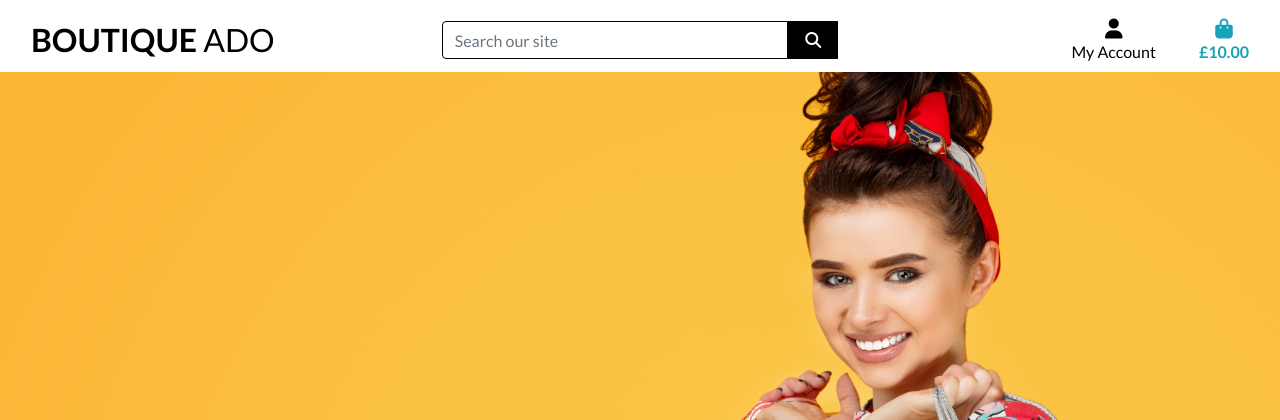
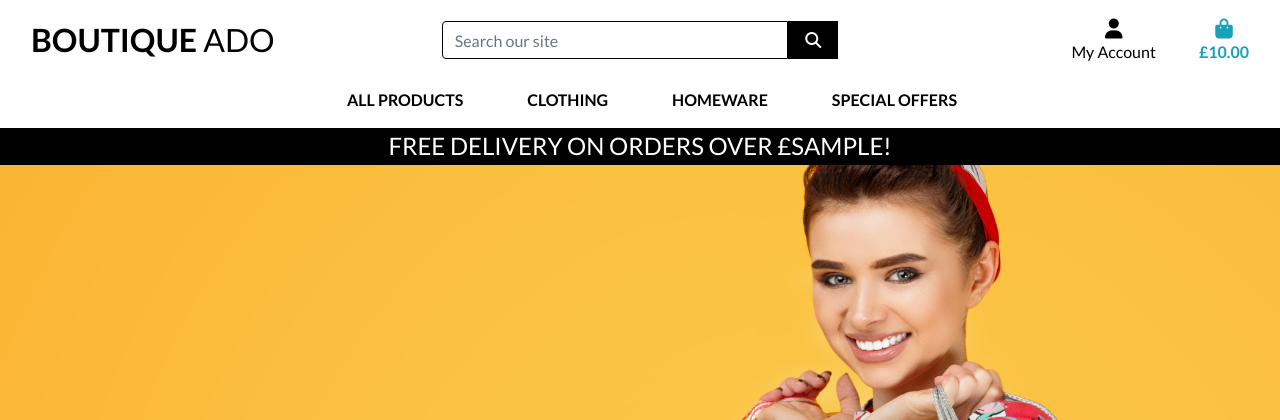
Before and after one commit to DeannaCarina/Boutique-Ado-Walkthrough, a Django app: template templates/base.html in a window 1280 px wide. Shown: the top 420 px of the page. Run offline with Django 3.2, Linux system fonts and the light colour scheme; the template is opened without the code that fills it: most values are stand-ins (such as "Sample title", 1, 10 or a date in 2020); some libraries are stand-ins or nearby versions.

Commit message:
add: Modile and main navbars

```diff
--- a/static/css/base.css
+++ b/static/css/base.css
@@ -56,6 +56,10 @@ body {
     border: 1px solid black !important;
 }
 
+.bg-black {
+    background: black !important;
+}
+
 /* -------------------------------- Media Queries */
 
 /* Slightly larger container on xl screens */
--- a/templates/base.html
+++ b/templates/base.html
@@ -16,7 +16,9 @@
   {% block corecss %}
   <link rel="stylesheet" href="https://stackpath.bootstrapcdn.com/bootstrap/4.4.1/css/bootstrap.min.css"
     integrity="sha384-Vkoo8x4CGsO3+Hhxv8T/Q5PaXtkKtu6ug5TOeNV6gBiFeWPGFN9MuhOf23Q9Ifjh" crossorigin="anonymous">
-  <link href="https://fonts.googleapis.com/css2?family=Lato:wght@100;300;400;700;900&family=Roboto:wght@100;300;400;500;700;900&display=swap" rel="stylesheet">
+  <link
+    href="https://fonts.googleapis.com/css2?family=Lato:wght@100;300;400;700;900&family=Roboto:wght@100;300;400;500;700;900&display=swap"
+    rel="stylesheet">
   <link rel="stylesheet" href="{% static 'css/base.css' %}">
   {% endblock %}
 
@@ -104,6 +106,30 @@
           </li>
         </ul>
       </div>
+
+
+
+
+
+
+
+    </div>
+    <div class="row bg-white">
+      <nav class="navbar navbar-expand-lg navbar-light w-100">
+        <button class="navbar-toggler" type="button" data-toggle="collapse" data-target="#main-nav"
+          aria-controls="main-nav" aria-expanded="false" aria-label="Toggle navigation">
+          <span class="navbar-toggler-icon"></span>
+        </button>
+
+        {% include 'includes/mobile-top-header.html' %}
+        {% include 'includes/main-nav.html' %}
+
+      </nav>
+    </div>
+    <div id="delivery-banner" class="row text-center">
+      <div class="col bg-black text-white">
+        <h4 class="logo-font my-1">Free delivery on orders over £{{ free_shipping_threshold }}!</h4>
+      </div>
     </div>
   </header>
 
--- /dev/null
+++ b/templates/includes/main-nav.html
@@ -0,0 +1,51 @@
+<div class="collapse navbar-collapse" id="main-nav">
+    <ul class="navbar-nav w-auto mx-auto">
+        <li class="nav-item dropdown">
+            <a class="logo-font font-weight-bold nav-link text-black mr-5" href="#" id="all-products-link" data-toggle="dropdown" aria-haspopup="true" aria-expanded="false">
+                All Products
+            </a>
+            <div class="dropdown-menu border-0" aria-labelledby="all-products-link">
+                <a href="" class="dropdown-item">By Price</a>
+                <a href="" class="dropdown-item ">By Rating</a>
+                <a href="" class="dropdown-item ">By Category</a>
+                <a href="" class="dropdown-item">All Products</a>
+            </div>
+        </li>
+
+        <li class="nav-item dropdown">
+            <a class="logo-font font-weight-bold nav-link text-black mr-5" href="#" id="clothing-link" data-toggle="dropdown" aria-haspopup="true" aria-expanded="false">
+                Clothing
+            </a>
+            <div class="dropdown-menu border-0" aria-labelledby="clothing-link">
+                <a href="" class="dropdown-item">Activewear &amp; Essentials</a>
+                <a href="" class="dropdown-item">Jeans</a>
+                <a href="" class="dropdown-item">Shirts</a>
+                <a href="" class="dropdown-item">All Clothing</a>
+            </div>
+        </li>
+
+        <li class="nav-item dropdown">
+            <a class="logo-font font-weight-bold nav-link text-black mr-5" href="#" id="homeware-link" data-toggle="dropdown" aria-haspopup="true" aria-expanded="false">
+                Homeware
+            </a>
+            <div class="dropdown-menu border-0" aria-labelledby="homeware-link">
+                <a href="" class="dropdown-item">Bed &amp; Bath</a>
+                <a href="" class="dropdown-item">Kitchen &amp; Dining</a>
+                <a href="" class="dropdown-item">All Homeware</a>
+            </div>
+        </li>
+
+        <li class="nav-item dropdown">
+            <a class="logo-font font-weight-bold nav-link text-black" href="#" id="specials-link" data-toggle="dropdown" aria-haspopup="true" aria-expanded="false">
+                Special Offers
+            </a>
+            <div class="dropdown-menu border-0" aria-labelledby="specials-link">
+                <a href="" class="dropdown-item">New Arrivals</a>
+                <a href="" class="dropdown-item">Deals</a>
+                <a href="" class="dropdown-item">Clearance</a>
+                <a href="" class="dropdown-item">All Specials</a>
+            </div>
+        </li>
+
+    </ul>
+</div>
--- /dev/null
+++ b/templates/includes/mobile-top-header.html
@@ -0,0 +1,56 @@
+<li class="list-inline-item">
+    <a class="text-black nav-link d-block d-lg-none" href="#" id="mobile-search" data-toggle="dropdown" aria-haspopup="true" aria-expanded="false">
+        <div class="text-center">
+            <div><i class="fas fa-search fa-lg"></i></div>
+            <p class="my-0">Search</p>
+        </div>
+    </a>
+    <div class="dropdown-menu border-0 w-100 p-3 rounded-0 my-0" aria-labelledby="mobile-search">
+        <form class="form" method="GET" action="">
+            <div class="input-group w-100">
+                <input class="form-control border border-black rounded-0" type="text" name="q" placeholder="Search our site">
+                <div class="input-group-append">
+                    <button class="form-control form-control btn btn-black border border-black rounded-0" type="submit">
+                        <span class="icon">
+                            <i class="fas fa-search"></i>
+                        </span>
+                    </button>
+                </div>
+            </div>
+        </form>
+    </div>
+</li>
+<li class="list-inline-item dropdown">
+    <a class="text-black nav-link d-block d-lg-none" href="#" id="user-options" data-toggle="dropdown" aria-haspopup="true" aria-expanded="false">
+        <div class="text-center">
+            <div><i class="fas fa-user fa-lg"></i></div>
+            <p class="my-0">My Account</p>
+        </div>
+    </a>
+    <div class="dropdown-menu border-0" aria-labelledby="user-options">
+        {% if request.user.is_authenticated %}
+            {% if request.user.is_superuser %}
+                <a href="{% url 'account_logout' %}" class="dropdown-item">Product Management</a>
+            {% endif %}
+            <a href="#" class="dropdown-item">My Profile</a>
+            <a href="{% url 'account_logout' %}" class="dropdown-item">Logout</a>
+        {% else %}
+            <a href="{% url 'account_signup' %}" class="dropdown-item">Register</a>
+            <a href="{% url 'account_login' %}" class="dropdown-item">Login</a>
+        {% endif %}
+    </div>
+</li>
+<li class="list-inline-item">
+    <a class="{% if grand_total %}text-primary font-weight-bold{% else %}text-black{% endif %} nav-link d-block d-lg-none" href="">
+        <div class="text-center">
+            <div><i class="fas fa-shopping-bag fa-lg"></i></div>
+            <p class="my-0">
+                {% if grand_total %}
+                    £{{ grand_total|floatformat:2 }}
+                {% else %}
+                    £0.00
+                {% endif %}
+            </p>
+        </div>
+    </a>
+</li>
```
